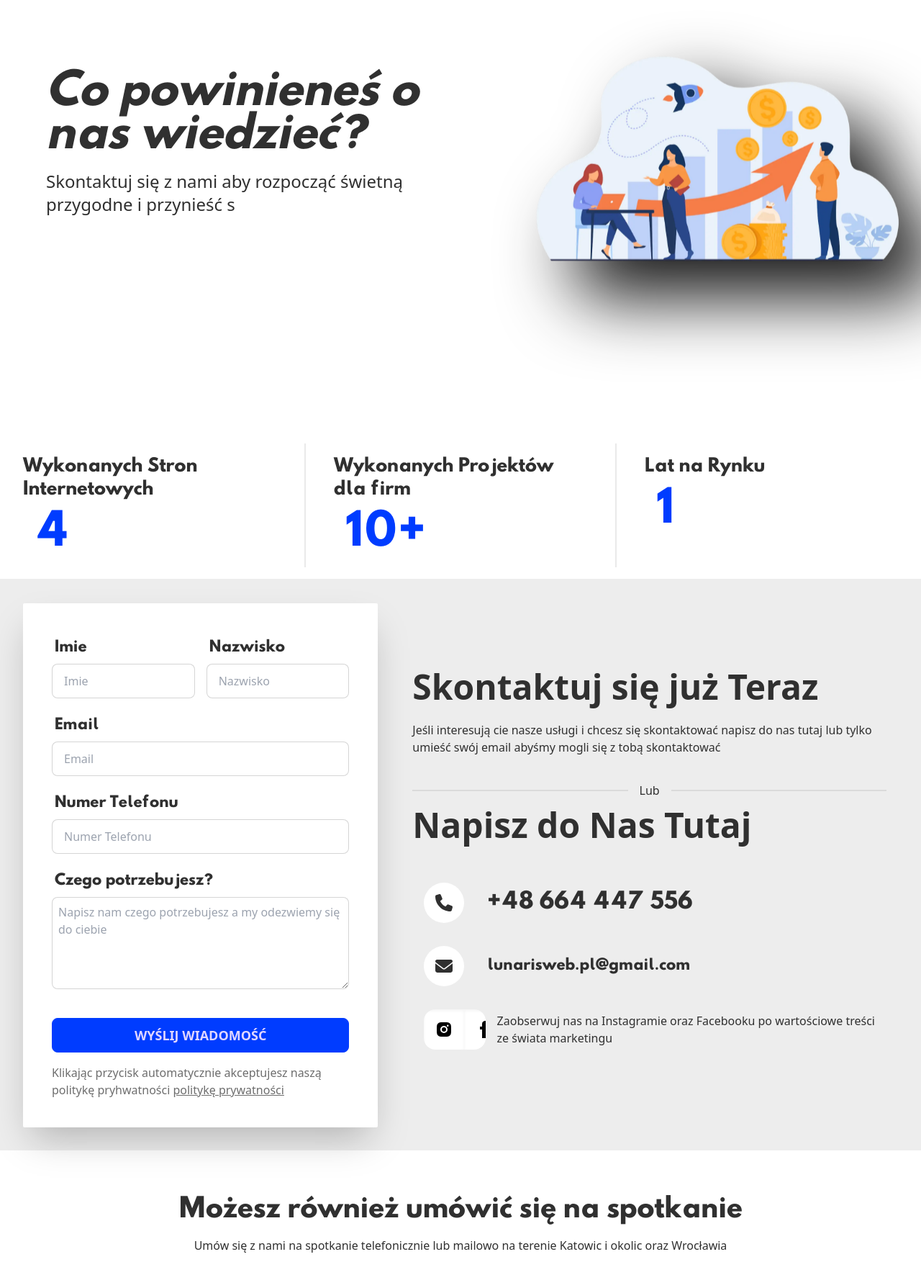
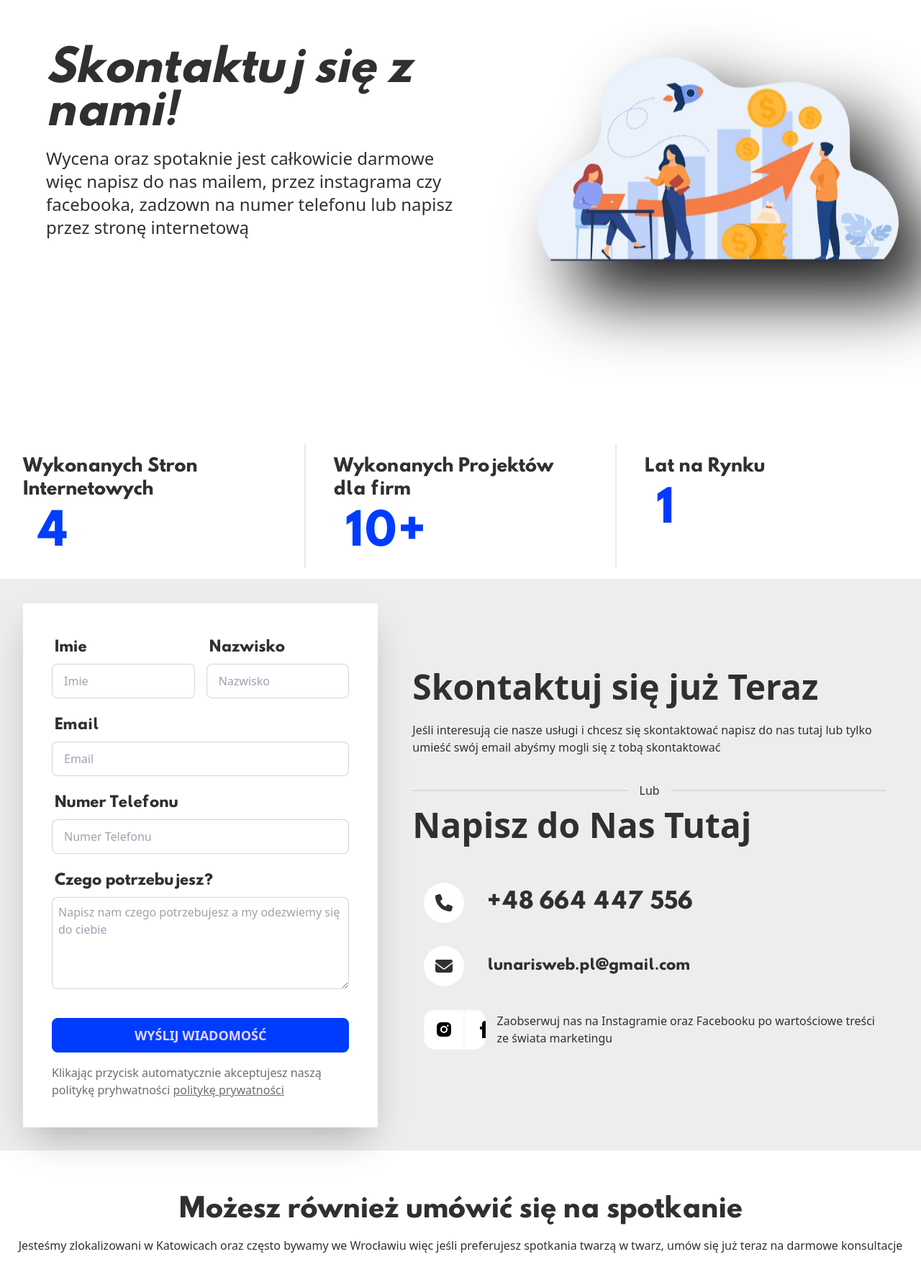
Before and after one commit to k0wal45/lunaris-site, a React (Create React App) app: page /kontakt in a window 1280 px wide. Shown: the part 224-2002 px from the top of the page at 72% size. Built offline with nearby package versions, Linux system fonts and the light colour scheme; grey boxes are pictures that could not be loaded.

Commit message:
Update Contact.jsx

```diff
--- a/src/pages/Contact.jsx
+++ b/src/pages/Contact.jsx
@@ -9,8 +9,8 @@ function Contact() {
   return (
     <main className='flex flex-col justify-center items-center w-full'>
       <Hero
-        name='Co powinieneś o nas wiedzieć?'
-        textHero='Skontaktuj się z nami aby rozpocząć świetną przygodne i przynieść s'
+        name='Skontaktuj się z nami!'
+        textHero='Wycena oraz spotaknie jest całkowicie darmowe więc napisz do nas mailem, przez instagrama czy facebooka, zadzown na numer telefonu lub napisz przez stronę internetową'
         img={meeting}
       />
       <Stats strony='4' projekty='10+' />
@@ -19,7 +19,7 @@ function Contact() {
 
       <Map
         header='Możesz również umówić się na spotkanie'
-        text='Umów się z nami na spotkanie telefonicznie lub mailowo na terenie Katowic i okolic oraz Wrocławia'
+        text='Jesteśmy zlokalizowani w Katowicach oraz często bywamy we Wrocławiu więc jeśli preferujesz spotkania twarzą w twarz, umów się już teraz na darmowe konsultacje'
       />
 
       <section className="p-7 w-screen">
```
